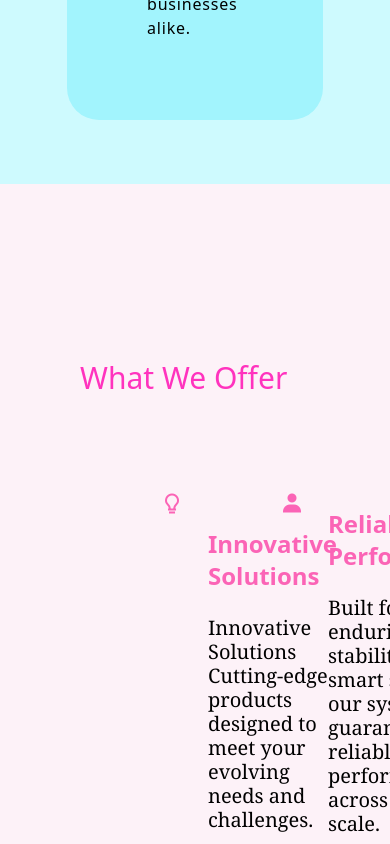
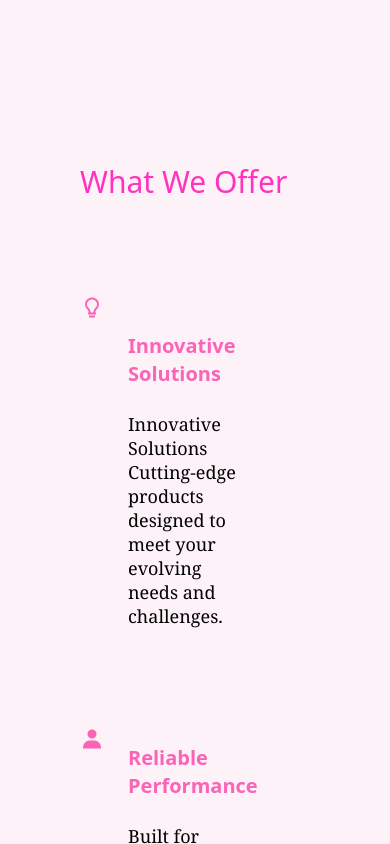
Before and after one commit to taussef123/blue-secure-web, a React (Vite) app: page / in a window 390 px wide. Shown: the part 2380-3224 px from the top of the page. Built offline with nearby package versions, Linux system fonts and the light colour scheme.

Commit message:
some responsive thing  modified

```diff
--- a/src/pages/Home.jsx
+++ b/src/pages/Home.jsx
@@ -38,9 +38,9 @@ const Home = ()=>{
           </div>
         </div>
 
-        <div className="vision-section w-full min-h-screen px-4 py-16 bg-cyan-100  grid place-content-center ">
-          <div className="vision-container bg-cyan-200 w-3xs sm:w-6xl p-20 sm:p-40 rounded-4xl hover:bg-cyan-400">
-            <div className="space-y-10">
+        <div className="vision-section w-full min-h-screen px-4 py-16 bg-cyan-100  flex flex-col sm:grid place-content-center ">
+          <div className="vision-container bg-cyan-200 w-sm sm:w-6xl p-20 sm:p-40 rounded-4xl hover:bg-cyan-400">
+            <div className=" space-y-5 sm:space-y-10">
               <h1 className=" text-cyan-700 text-2xl sm:text-5xl font-semibold">
                 Our Vision
               </h1>
@@ -59,47 +59,47 @@ const Home = ()=>{
               What We Offer
             </h1>
 
-            <div className="flex ml-[80px]">
-              <div className="flex border-none w-1/4  h-1/5 rounded-lg p-10 ml-10 hover:border-pink-300 hover:shadow-pink-300 hover:border-4 hover:shadow-2xl transition-all duration-300 hover:scale-105">
+            <div className="  flex flex-col sm:flex-row mr-0.5 sm:ml-[80px]">
+              <div className="flex  border-none w-3xs sm:w-1/4  h-1/5 rounded-lg p-10 ml-10 hover:border-pink-300 hover:shadow-pink-300 hover:border-4 hover:shadow-2xl transition-all duration-300 hover:scale-105">
                 <div>
                   <i className="bx bx-bulb text-2xl text-pink-400"></i>
                 </div>
 
                 <div className="ml-6 py-5">
-                  <h1 className="text-pink-400 text-2xl font-semibold mt-4">
+                  <h1 className="text-pink-400 text-xl sm:text-2xl font-semibold mt-4">
                     Innovative Solutions
                   </h1>
-                  <p className="mt-6 text-xl leading-6 font-serif">
+                  <p className="mt-6 text-lg sm:text-xl leading-6 font-serif">
                     Innovative Solutions Cutting-edge products designed to meet
                     your evolving needs and challenges.
                   </p>
                 </div>
               </div>
-              <div className="flex border-none w-1/4  h-1/5 rounded-lg p-10 ml-10 hover:border-pink-300 hover:shadow-pink-300 hover:border-4 hover:shadow-2xl transition-all duration-300 cursor-pointer hover:scale-105">
+              <div className="flex border-none w-3xs sm:w-1/4   h-1/5 rounded-lg p-10 ml-10 hover:border-pink-300 hover:shadow-pink-300 hover:border-4 hover:shadow-2xl transition-all duration-300 cursor-pointer hover:scale-105">
                 <div>
                   <i className="bx bxs-user text-2xl text-pink-400"></i>
                 </div>
 
                 <div className="ml-6">
-                  <h1 className="text-pink-400 text-2xl font-semibold mt-4">
+                  <h1 className="text-pink-400 text-xl sm:text-2xl  font-semibold mt-4">
                     Reliable Performance
                   </h1>
-                  <p className="mt-6 text-xl leading-6 font-serif">
+                  <p className="mt-6 text-lg sm:text-xl leading-6 font-serif">
                     Built for enduring stability and smart security, our systems
                     guarantee reliable performance across any scale.
                   </p>
                 </div>
               </div>
-              <div className="flex border-none w-1/4  h-1/5 rounded-lg p-10 ml-10 hover:border-pink-300 hover:shadow-pink-300 hover:border-4 hover:shadow-2xl transition-all duration-300 hover:scale-105">
+              <div className="flex border-none w-3xs sm:w-1/4   h-1/5 rounded-lg p-10 ml-10 hover:border-pink-300 hover:shadow-pink-300 hover:border-4 hover:shadow-2xl transition-all duration-300 hover:scale-105">
                 <div>
                   <i className="bx bx-shield text-2xl text-pink-400"></i>
                 </div>
 
                 <div className="ml-6 py-5">
-                  <h1 className="text-pink-400 text-2xl font-semibold mt-8">
+                  <h1 className="text-pink-400 text-xl sm:text-2xl  font-semibold mt-8">
                     User-Centric Design
                   </h1>
-                  <p className="mt-6 text-xl leading-6 font-serif">
+                  <p className="mt-6 text-lg sm:text-xl leading-6 font-serif">
                     User-centric design experiences thoughtfully crafted to
                     prioritize your comfort, simplify your interactions.
                   </p>
```
